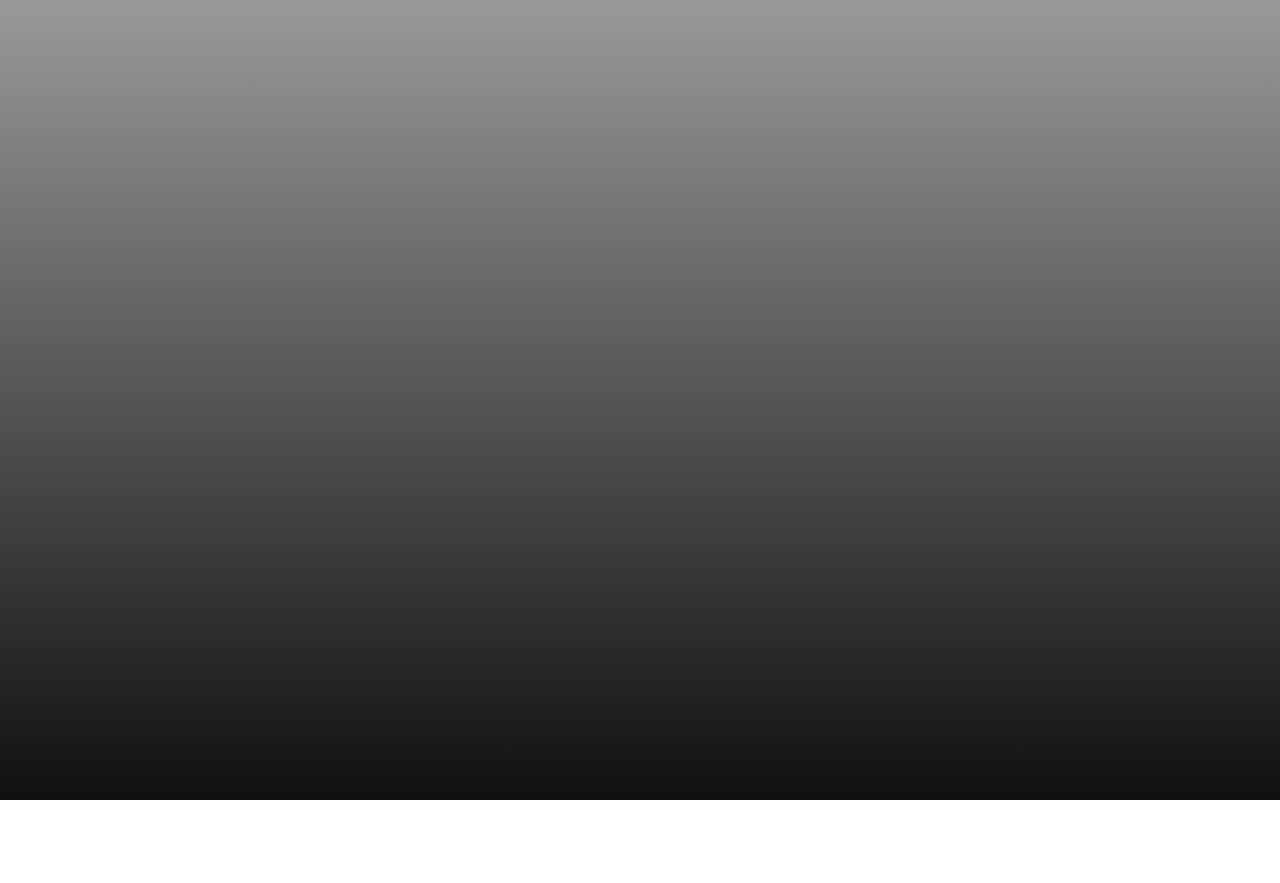
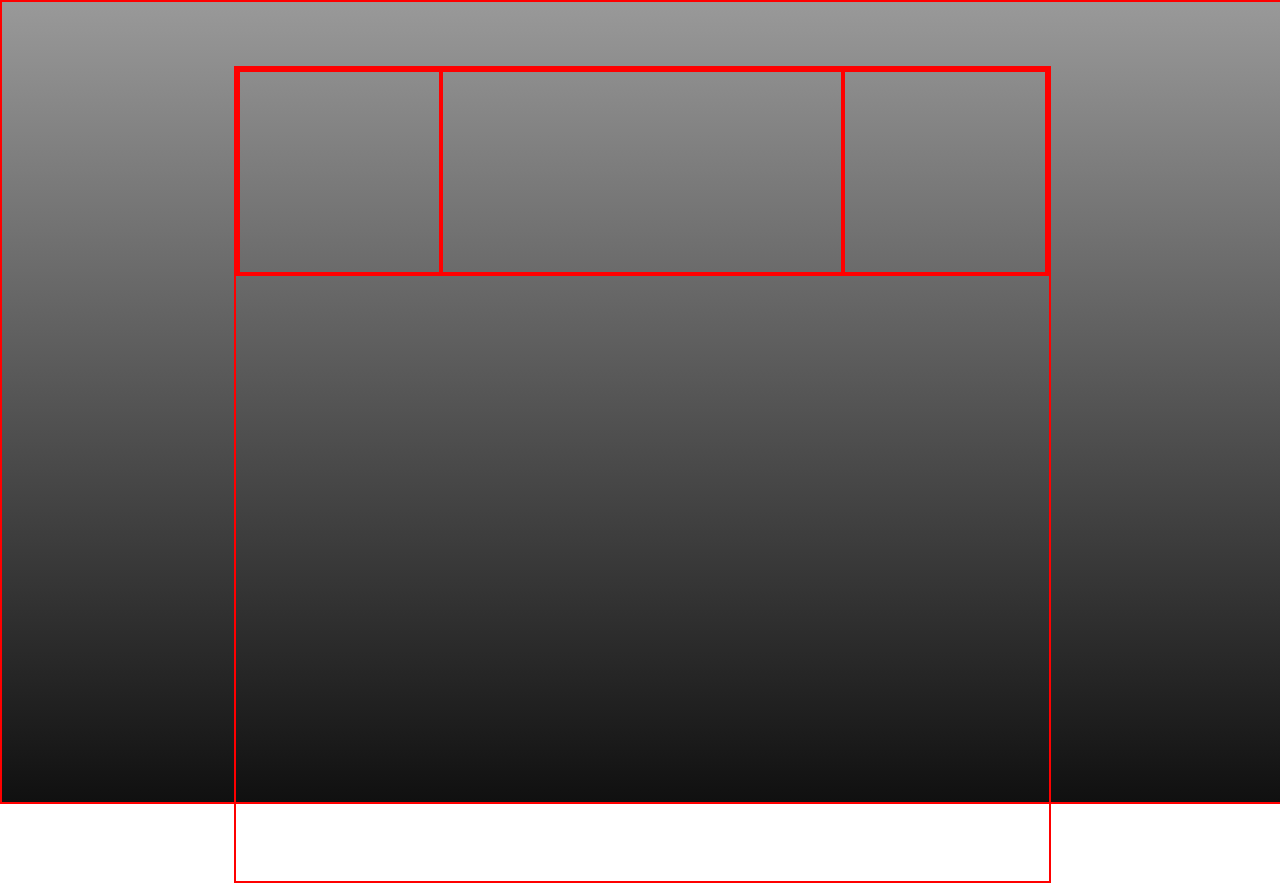
Before and after one commit to Thanseeeh/MyProfile, a plain HTML site: page Index.html in a window 1280 px wide. Before the commit the page ends 800 px from the top, so only its background shows below. Drawn offline with Linux system fonts and the light colour scheme.

Commit message:
First row for the contents created

```diff
--- a/Index.html
+++ b/Index.html
@@ -10,7 +10,16 @@
 </head>
 <body>
     <div class="main-body">
-        <div class="content-body"></div>
+        <div class="content-body">
+            <div class="first-row">
+                <div class="place">
+                </div>
+                <div class="flag"></div>
+                <div class="map"></div>
+            </div>
+            <div class="second-row">
+            </div>
+        </div>
     </div>
 </body>
 </html>
--- a/MyProfile.css
+++ b/MyProfile.css
@@ -8,13 +8,40 @@ body {
     min-height: 100vh;
     background: linear-gradient(#999999, #101010);
     position: absolute;
-    /*border: solid 2px red;*/
+    border: solid 2px red;
 }
 .content-body {
     background: transparent;
-    width: 95%;
-    height: 90vh;
+    width: 813px;
+    height: 813px;
     position: relative;
-    margin: 5vh;
-    /* border: solid 2px red; */
+    margin-left: auto;
+    margin-right: auto;
+    margin-top: 5%;
+    border: solid 2px red;
 }
+.first-row {
+    display: flex;
+    flex-wrap: nowrap;
+    justify-content: flex-start;
+    flex-direction: row;
+    border: solid 2px red;
+}
+.place {
+    width: 200px;
+    height: 200px;
+    background: transparent;
+    border: solid 2px red;
+}
+.flag {
+    width: 400px;
+    height: 200px;
+    background: transparent;
+    border: solid 2px red;
+}
+.map {
+    width: 200px;
+    height: 200px;
+    background: transparent;
+    border: solid 2px red;
+}
```
Also changed, not shown: img1-part1.jpg (added), img1-part2.jpg (added), img1-part3.jpg (added), img1-part4.jpg (added), img1-part5.jpg (added), img1-part6.jpg (added), img1-part7.jpg (added), img1-part8.jpg (added), img1-part9.jpg (added).
